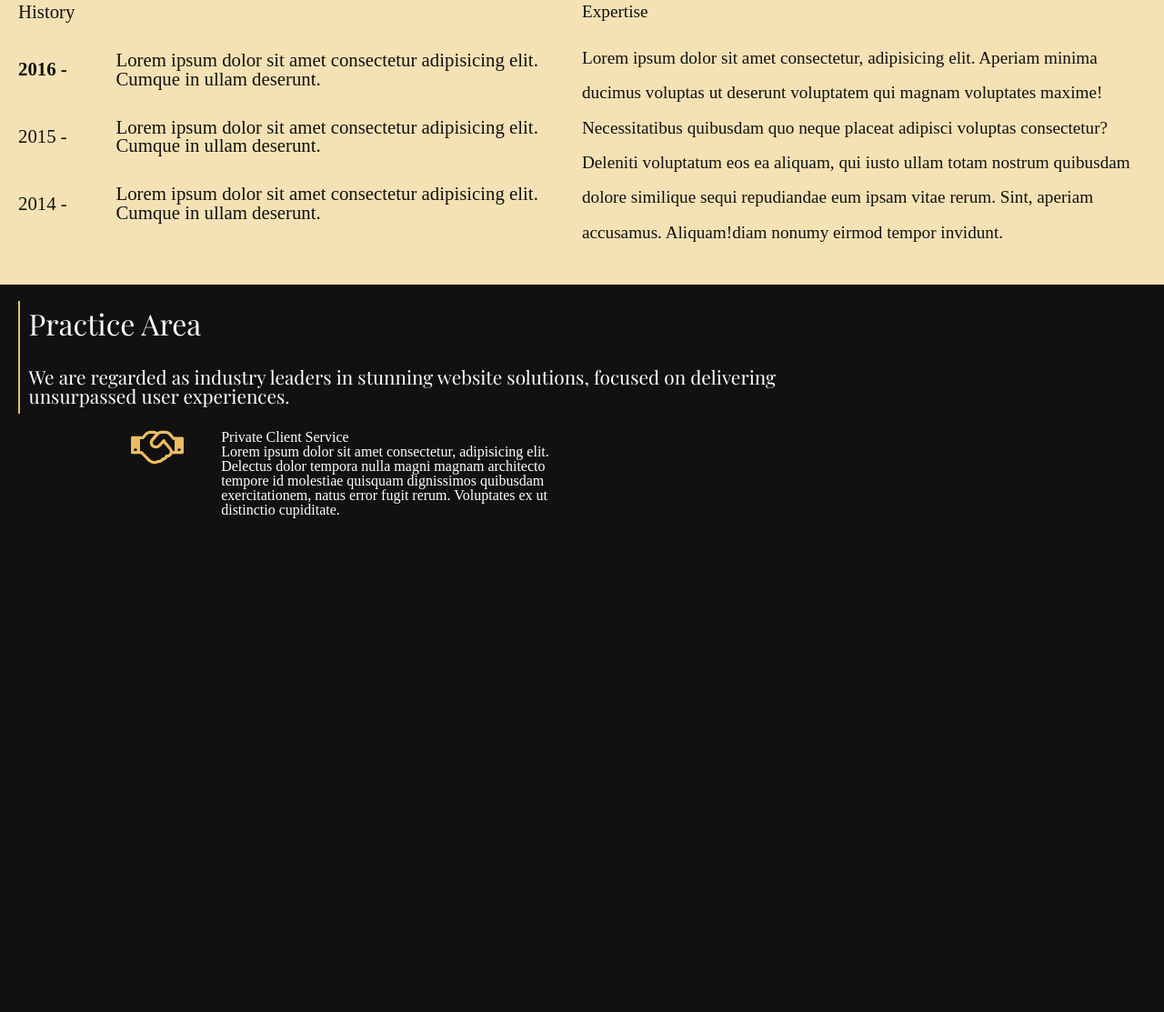
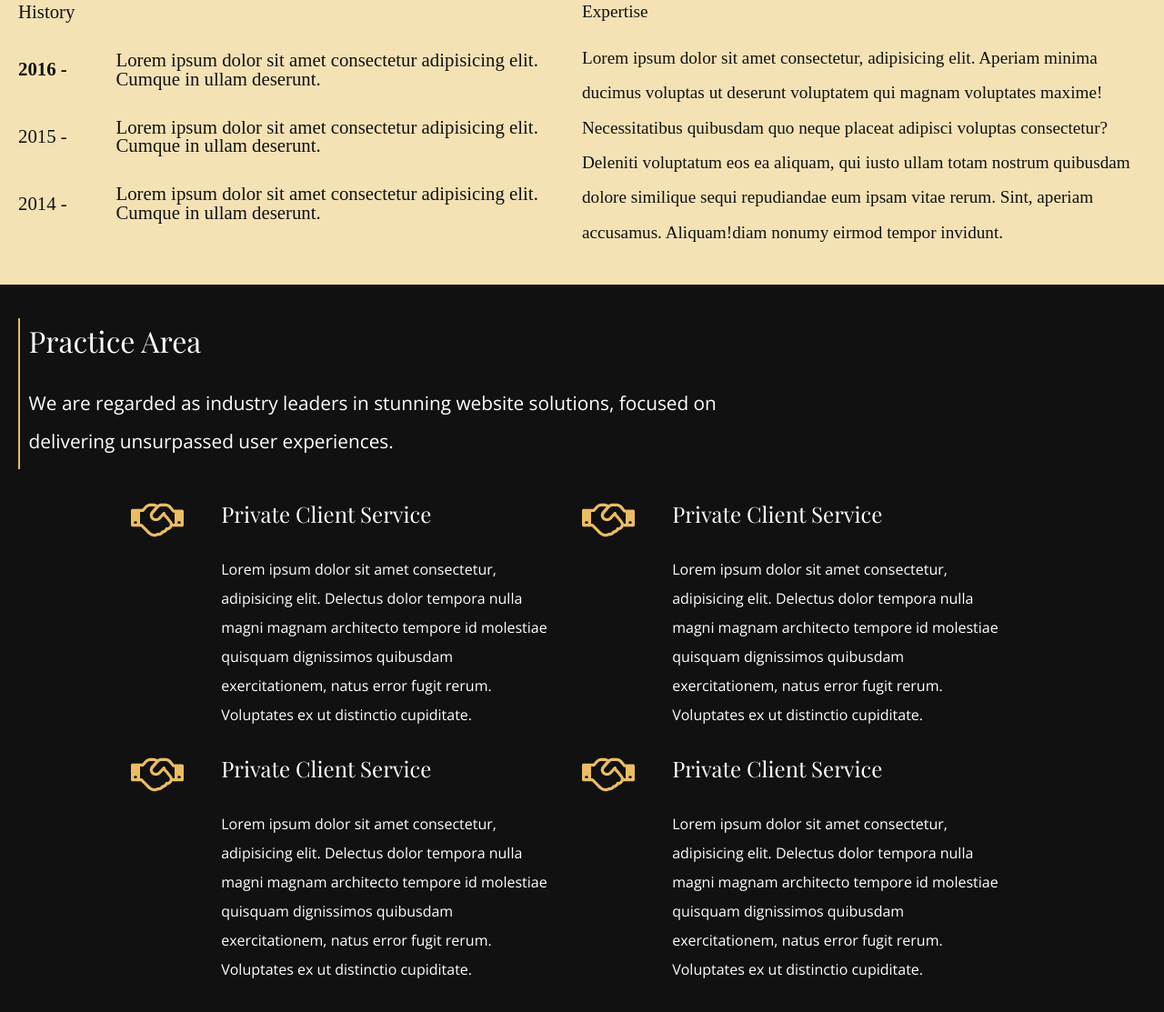
Before and after one commit to funkosaur/advocatus2, a plain HTML site: page index.html in a window 1280 px wide. Shown: the part 1039-2152 px from the top of the page at 91% size. Drawn offline with nearby package versions, Linux system fonts and the light colour scheme.

Commit message:
made practice area

```diff
--- a/index.html
+++ b/index.html
@@ -98,7 +98,7 @@
       <div class="container practice">
         <div class="desc1">
           <div class="description1">
-            <div style="font-weight: 400">Practice Area</div>
+            <span style="font-size: 2rem">Practice Area</span>
             <br />
             <p style="font-size: 1.3rem">
               We are regarded as industry leaders in stunning website solutions,
@@ -110,7 +110,7 @@
         <div class="qualities">
           <img src="client.png" class="hand" />
           <div class="txt">
-            <span>Private Client Service</span>
+            <span id="pcs">Private Client Service</span>
             <p>
               Lorem ipsum dolor sit amet consectetur, adipisicing elit. Delectus
               dolor tempora nulla magni magnam architecto tempore id molestiae
@@ -119,9 +119,42 @@
             </p>
           </div>
         </div>
-        <div class="lne"></div>
-        <div class="cyber"></div>
-        <div class="realestate"></div>
+        <div class="lne">
+          <img src="client.png" class="hand" />
+          <div class="txt">
+            <span id="pcs">Private Client Service</span>
+            <p>
+              Lorem ipsum dolor sit amet consectetur, adipisicing elit. Delectus
+              dolor tempora nulla magni magnam architecto tempore id molestiae
+              quisquam dignissimos quibusdam exercitationem, natus error fugit
+              rerum. Voluptates ex ut distinctio cupiditate.
+            </p>
+          </div>
+        </div>
+        <div class="cyber">
+          <img src="client.png" class="hand" />
+          <div class="txt">
+            <span id="pcs">Private Client Service</span>
+            <p>
+              Lorem ipsum dolor sit amet consectetur, adipisicing elit. Delectus
+              dolor tempora nulla magni magnam architecto tempore id molestiae
+              quisquam dignissimos quibusdam exercitationem, natus error fugit
+              rerum. Voluptates ex ut distinctio cupiditate.
+            </p>
+          </div>
+        </div>
+        <div class="realestate">
+          <img src="client.png" class="hand" />
+          <div class="txt">
+            <span id="pcs">Private Client Service</span>
+            <p>
+              Lorem ipsum dolor sit amet consectetur, adipisicing elit. Delectus
+              dolor tempora nulla magni magnam architecto tempore id molestiae
+              quisquam dignissimos quibusdam exercitationem, natus error fugit
+              rerum. Voluptates ex ut distinctio cupiditate.
+            </p>
+          </div>
+        </div>
       </div>
     </div>
     <div class="meet">
--- a/style.css
+++ b/style.css
@@ -145,7 +145,7 @@ a {
 
   display: grid;
   grid-template-columns: 10% 40% 40% 10%;
-  grid-template-rows: 20% 40% 40%;
+  grid-template-rows: 30% 35% 35%;
   background-color: #111111;
   color: #fff;
 }
@@ -170,7 +170,7 @@ a {
   grid-column: 2/3;
   grid-row: 2/3;
   display: grid;
-  grid-template-columns: 20% 80%;
+  grid-template-columns: 20% 75% 5%;
   grid-template-rows: 100%;
 }
 
@@ -181,3 +181,36 @@ a {
 .txt {
   grid-column: 2/3;
 }
+
+.practice p {
+  font-size: 1rem;
+  line-height: 2;
+  font-family: "Open Sans", sans-serif;
+  padding-top: 2rem;
+}
+
+.practice span {
+  font-size: 1.5rem;
+  font-family: "Playfair Display", sans-serif;
+}
+
+.lne {
+  grid-column: 3/4;
+  grid-row: 2/3;
+  display: grid;
+  grid-template-columns: 20% 75% 5%;
+}
+
+.cyber {
+  grid-column: 2/3;
+  grid-row: 3/4;
+  display: grid;
+  grid-template-columns: 20% 75% 5%;
+}
+
+.realestate {
+  grid-column: 3/4;
+  grid-row: 3/4;
+  display: grid;
+  grid-template-columns: 20% 75% 5%;
+}
```
